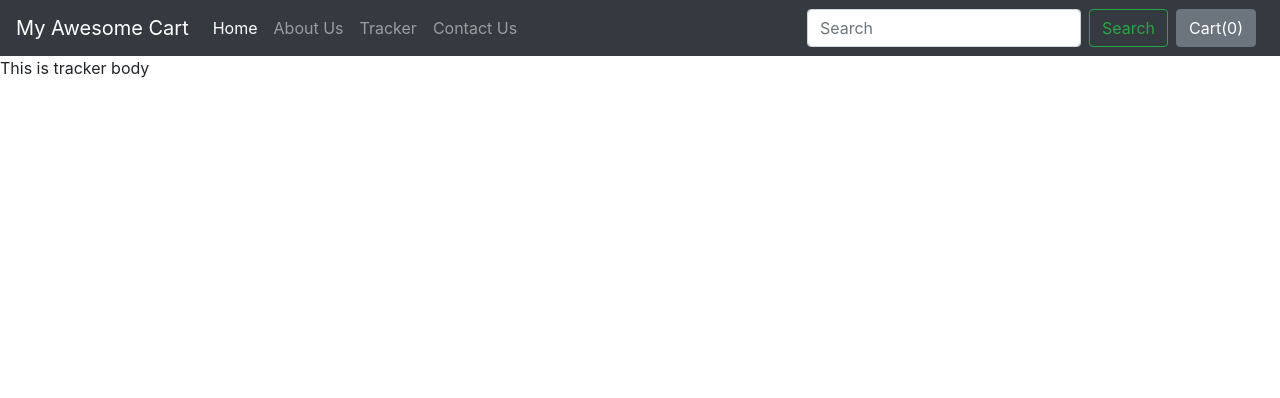
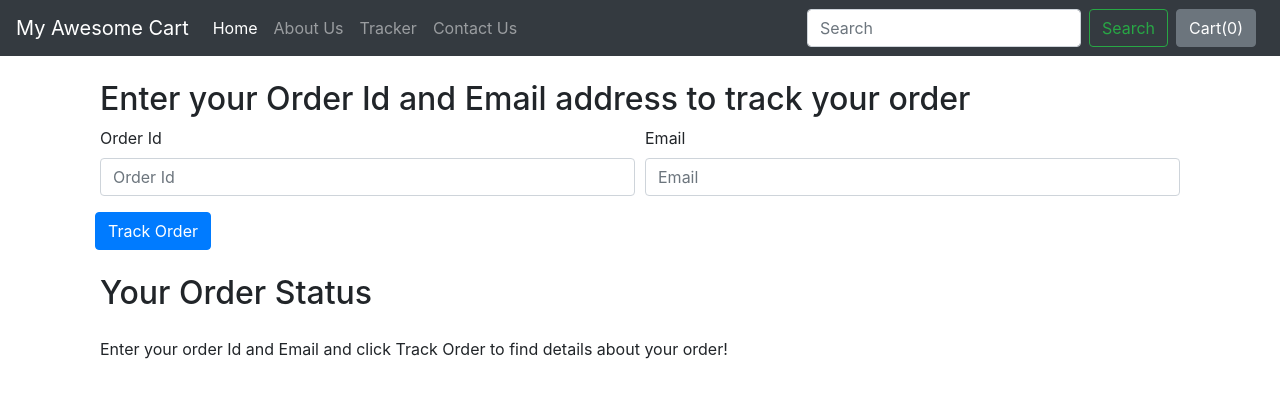
Before and after one commit to adityakumar-09/Django-Website, a Django app: page /shop/tracker/ in a window 1280 px wide. Shown: the top 398 px of the page. Run offline with Django 5.2, Linux system fonts and the light colour scheme; some libraries are stand-ins or nearby versions.

Commit message:
tracker added

```diff
--- a/Ecommerce/settings.py
+++ b/Ecommerce/settings.py
@@ -57,7 +57,7 @@ ROOT_URLCONF = 'Ecommerce.urls'
 TEMPLATES = [
     {
         'BACKEND': 'django.template.backends.django.DjangoTemplates',
-        'DIRS': [],
+        'DIRS': ['Ecommerce/templates'],
         'APP_DIRS': True,
         'OPTIONS': {
             'context_processors': [
--- a/Ecommerce/urls.py
+++ b/Ecommerce/urls.py
@@ -18,9 +18,11 @@ from django.contrib import admin
 from django.urls import path,include
 from django.conf import settings
 from django.conf.urls.static import static
+from . import views
 
 urlpatterns = [
     path('admin/', admin.site.urls),
+    path('', views.index), # Redirect root URL to shop app
     path('shop/', include('shop.urls')),
     path('blog/', include('blog.urls')),
 ] + static(settings.MEDIA_URL,document_root=settings.MEDIA_ROOT)
--- /dev/null
+++ b/Ecommerce/views.py
@@ -0,0 +1,4 @@
+from django.http import HttpResponse
+from django.shortcuts import render
+def index(request):
+    return render(request, 'index.html')
--- a/shop/admin.py
+++ b/shop/admin.py
@@ -1,6 +1,7 @@
 from django.contrib import admin
 
-from .models import Product,Orders,Contact
+from .models import Product,Orders,Contact,OrderUpdate
 admin.site.register(Product)
 admin.site.register(Contact)
 admin.site.register(Orders)
+admin.site.register(OrderUpdate)
--- a/shop/templates/shop/basic.html
+++ b/shop/templates/shop/basic.html
@@ -1,27 +1,21 @@
 <!doctype html>
 <html lang="en">
-
   <head>
     <!-- Required meta tags -->
     <meta charset="utf-8">
     <meta name="viewport" content="width=device-width, initial-scale=1, shrink-to-fit=no">
 
     <!-- Bootstrap CSS -->
-  <link rel="stylesheet" href="https://stackpath.bootstrapcdn.com/bootstrap/4.2.1/css/bootstrap.min.css"
-    integrity="sha384-GJzZqFGwb1QTTN6wy59ffF1BuGJpLSa9DkKMp0DgiMDm4iYMj70gZWKYbI706tWS" crossorigin="anonymous">
+    <link rel="stylesheet" href="https://stackpath.bootstrapcdn.com/bootstrap/4.2.1/css/bootstrap.min.css" integrity="sha384-GJzZqFGwb1QTTN6wy59ffF1BuGJpLSa9DkKMp0DgiMDm4iYMj70gZWKYbI706tWS" crossorigin="anonymous">
 
     <title>{% block title%} {% endblock %}</title>
-
-  {% block css %}<style> </style> {% endblock %}
-
+       {% block css %} <style></style> {% endblock %}
   </head>
-
   <body>
 
     <nav class="navbar navbar-expand-lg navbar-dark bg-dark">
   <a class="navbar-brand" href="/shop">My Awesome Cart</a>
-    <button class="navbar-toggler" type="button" data-toggle="collapse" data-target="#navbarSupportedContent"
-      aria-controls="navbarSupportedContent" aria-expanded="false" aria-label="Toggle navigation">
+  <button class="navbar-toggler" type="button" data-toggle="collapse" data-target="#navbarSupportedContent" aria-controls="navbarSupportedContent" aria-expanded="false" aria-label="Toggle navigation">
     <span class="navbar-toggler-icon"></span>
   </button>
 
@@ -48,8 +42,7 @@
       <input class="form-control mr-sm-2" type="search" placeholder="Search" aria-label="Search">
       <button class="btn btn-outline-success my-2 my-sm-0" type="submit">Search</button>
     </form>
-      <button type="button" class="btn btn-secondary mx-2" id="popcart" data-container="body" data-toggle="popover"
-        data-placement="bottom" data-html="true" data-content="Vivamus
+    <button type="button" class="btn btn-secondary mx-2" id="popcart" data-container="body" data-toggle="popover" data-placement="bottom" data-html="true" data-content="Vivamus
 sagittis lacus vel augue laoreet rutrum faucibus.">
 
 
@@ -61,16 +54,11 @@ sagittis lacus vel augue laoreet rutrum faucibus.">
 
     <!-- Optional JavaScript -->
     <!-- jQuery first, then Popper.js, then Bootstrap JS -->
-  <script src="https://code.jquery.com/jquery-3.3.1.slim.min.js"
-    integrity="sha384-q8i/X+965DzO0rT7abK41JStQIAqVgRVzpbzo5smXKp4YfRvH+8abtTE1Pi6jizo"
+    <script src="https://code.jquery.com/jquery-3.3.1.js"
+  integrity="sha256-2Kok7MbOyxpgUVvAk/HJ2jigOSYS2auK4Pfzbm7uH60="
   crossorigin="anonymous"></script>
-  <script src="https://cdnjs.cloudflare.com/ajax/libs/popper.js/1.14.6/umd/popper.min.js"
-    integrity="sha384-wHAiFfRlMFy6i5SRaxvfOCifBUQy1xHdJ/yoi7FRNXMRBu5WHdZYu1hA6ZOblgut"
-    crossorigin="anonymous"></script>
-  <script src="https://stackpath.bootstrapcdn.com/bootstrap/4.2.1/js/bootstrap.min.js"
-    integrity="sha384-B0UglyR+jN6CkvvICOB2joaf5I4l3gm9GU6Hc1og6Ls7i6U/mkkaduKaBhlAXv9k"
-    crossorigin="anonymous"></script>
+    <script src="https://cdnjs.cloudflare.com/ajax/libs/popper.js/1.14.6/umd/popper.min.js" integrity="sha384-wHAiFfRlMFy6i5SRaxvfOCifBUQy1xHdJ/yoi7FRNXMRBu5WHdZYu1hA6ZOblgut" crossorigin="anonymous"></script>
+    <script src="https://stackpath.bootstrapcdn.com/bootstrap/4.2.1/js/bootstrap.min.js" integrity="sha384-B0UglyR+jN6CkvvICOB2joaf5I4l3gm9GU6Hc1og6Ls7i6U/mkkaduKaBhlAXv9k" crossorigin="anonymous"></script>
     {% block js %} {% endblock %}
   </body>
-
 </html>
--- a/shop/templates/shop/tracker.html
+++ b/shop/templates/shop/tracker.html
@@ -1,4 +1,67 @@
 {% extends 'shop/basic.html' %}
-
-{% block title%} Title of tracker{% endblock %}
-{% block body %} This is tracker body {% endblock %}
+{% block title%} My Awesome Cart Tracker{% endblock %}
+{% block body %}
+<div class="container">
+    <div class="col my-4">
+        <h2>Enter your Order Id and Email address to track your order</h2>
+        <form method="post" action="#" id="trackerForm">{% csrf_token %}
+            <div class="form-row">
+                <div class="form-group col-md-6">
+                    <label for="inputname">Order Id</label>
+                    <input type="text" class="form-control" id="orderId" name="orderId" placeholder="Order Id">
+                </div>
+                <div class="form-group col-md-6">
+                    <label for="inputEmail4">Email</label>
+                    <input type="email" class="form-control" id="email" name="email" placeholder="Email">
+                </div>
+                <button type="submit" class="btn btn-primary">Track Order</button>
+            </div>
+    </div>
+    <div class="col my-4">
+        <h2>Your Order Status</h2>
+        <div class="my-4">
+            <ul class="list-group" id="items">
+            	Enter your order Id and Email and click Track Order to find details about your order!
+            </ul>
+        </div>
+    </div>
+</div>
+{% endblock %}
+{% block js %}
+<script>
+$('#trackerForm').submit(function(event) {
+    $('#items').empty();
+    var formData = {
+        'orderId': $('input[name=orderId]').val(),
+        'email': $('input[name=email]').val(),
+        'csrfmiddlewaretoken': $('input[name=csrfmiddlewaretoken]').val()
+    };
+    $.ajax({
+            type: 'POST',
+            url: '/shop/tracker/',
+            data: formData,
+            encode: true
+        })
+        .done(function(data) {
+            console.log(data)
+            updates = JSON.parse(data);
+            if (updates.length > 0 & updates != {}) {
+                for (i = 0; i < updates.length; i++) {
+                    let text = updates[i]['text'];
+                    let time = updates[i]['time'];
+                    mystr = `<li class="list-group-item d-flex justify-content-between align-items-center">
+                    ${text}
+                    <span class="badge badge-primary badge-pill">${time}</span>
+                </li>`
+                    $('#items').append(mystr);
+                }
+            } else {
+            	mystr = `<li class="list-group-item d-flex justify-content-between align-items-center">
+                    Sorry, We are not able to fetch this order id and email. Make sure to type correct order Id and email</li>`
+            	$('#items').append(mystr);
+            }
+        });
+    event.preventDefault();
+});
+</script>
+{% endblock %}
--- a/shop/views.py
+++ b/shop/views.py
@@ -1,16 +1,11 @@
 from django.shortcuts import render
 from .models import Product, Contact, Orders
+from .models import OrderUpdate
 from math import ceil
-
-# Create your views here.
 from django.http import HttpResponse
+import json
 
 def index(request):
-    # products = Product.objects.all()
-    # print(products)
-    # n = len(products)
-    # nSlides = n//4 + ceil((n/4)-(n//4))
-
     allProds = []
     catprods = Product.objects.values('category', 'id')
     cats = {item['category'] for item in catprods}
@@ -37,7 +32,25 @@ def contact(request):
     return render(request, "shop/contact.html")
 
 def tracker(request):
+    if request.method=="POST":
+        orderId = request.POST.get('orderId', '')
+        email = request.POST.get('email', '')
+        try:
+            order = Orders.objects.filter(order_id=orderId, email=email)
+            if len(order)>0:
+                update = OrderUpdate.objects.filter(order_id=orderId)
+                updates = []
+                for item in update:
+                    updates.append({'text': item.update_desc, 'time': item.timestamp})
+                    response = json.dumps(updates, default=str)
+                return HttpResponse(response)
+            else:
+                return HttpResponse('{}')
+        except Exception as e:
+            return HttpResponse('{}')
+
     return render(request, 'shop/tracker.html')
+
 
 def search(request):
     return render(request, 'shop/search.html')
@@ -60,6 +73,8 @@ def checkout(request):
         order = Orders(items_json=items_json, name=name, email=email, address=address, city=city,
                        state=state, zip_code=zip_code, phone=phone)
         order.save()
+        update= OrderUpdate(order_id= order.order_id, update_desc="The order has been placed")
+        update.save()
         thank = True
         id = order.order_id
         return render(request, 'shop/checkout.html', {'thank':thank, 'id': id})
```
Also changed, not shown: Ecommerce/templates/index.html (added, +29 -0 lines), shop/models.py (+9 -0 lines), db.sqlite3, shop/migrations/0006_oderupdates.py (added), shop/migrations/0007_rename_oderupdates_orderupdate.py (added). Lines whose indentation alone changed are shown as unchanged.
